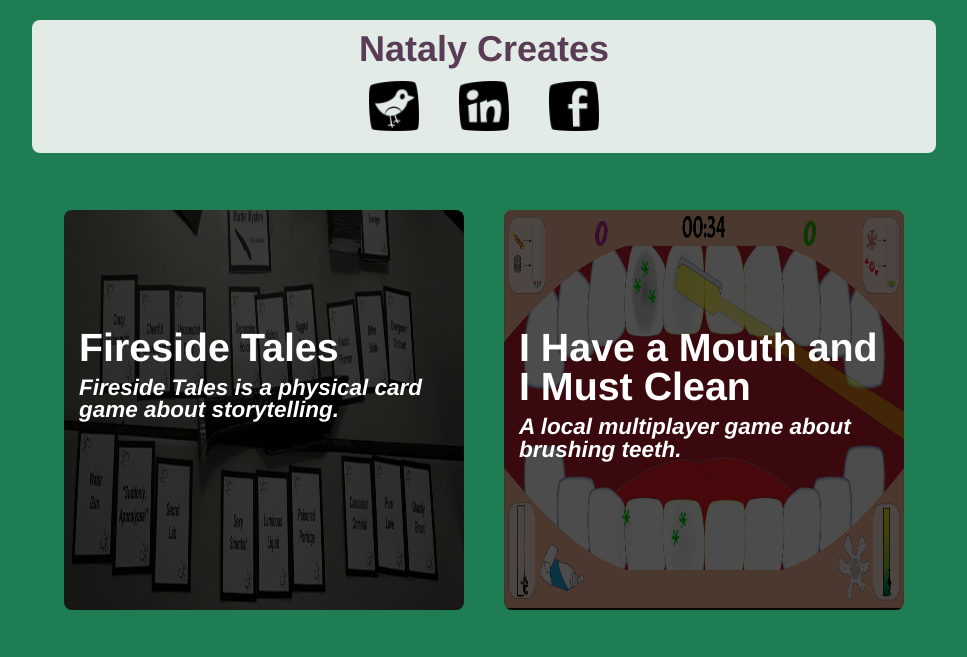
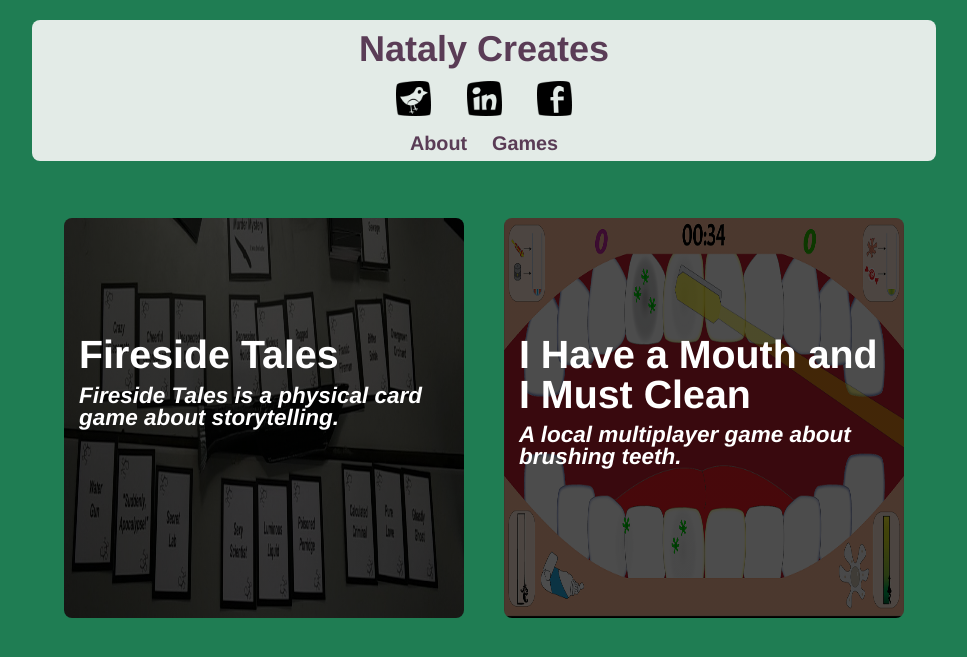
Before and after one commit to NatalyCreates/NatalyCreates.github.io, a Jekyll site: the page built from index.html, in a window 1280 px wide. Shown: the top 657 px of the page, without its empty margins (156-1123 px from the left). Built offline with Jekyll 4.4.1, drawn with Linux system fonts in a browser that asks for light colours.

Commit message:
header updated

```diff
--- a/_includes/header.html
+++ b/_includes/header.html
@@ -13,4 +13,10 @@
 	<!--
 	<a href="mailto:{{ site.email }}" target="_blank">{{ site.email }}</a>
 	-->
+	<br />
+	{% for page in site.pages %}
+		{% if page.categories contains 'nav' %}
+			<a class="nav" href="{{ page.url | prepend: site.url }}">{{ page.title }}</a>
+		{% endif %}
+	{% endfor %}
 </div>
--- a/css/style.css
+++ b/css/style.css
@@ -1,5 +1,5 @@
+/* Body */
 
-/* Body */
 body {
 margin: 0;
 padding: 0;
@@ -10,45 +10,81 @@ line-height: 1;
 background-color: #1F7D53;
 }
 
+
 /* Links */
+
 a {
 color: #BADA55;
 text-decoration: none;
 }
+
 a:visited {
 color: darken(#BADA55, 20%);
 text-decoration: none;
 }
+
 a:hover {
 color: #111111;
 text-decoration: underline;
 }
 
+
 /* Title Link */
+
 a.title {
+font-size: 2em;
 color: #5a3c56;
 text-decoration: none;
 }
+
 a.title:visited {
 text-decoration: none;
 }
+
 a.title:hover {
 text-decoration: none;
 }
 
+
 /* Icon Links */
+
 a.icon {
 text-decoration: none;
-margin: 10px auto;
 }
+
 a.icon:visited {
 text-decoration: none;
 }
+
 a.icon:hover {
 text-decoration: none;
 }
 
+
+/* Nav Links */
+
+a.nav {
+font-size: 1.1em;
+margin-left: 10px;
+margin-right: 10px;
+margin-top: 0;
+margin-bottom: 0;
+color: #5a3c56;
+text-decoration: none;
+}
+
+a.nav:visited {
+text-decoration: none;
+}
+
+a.nav:hover {
+color: white;
+background-color: #5a3c56;
+}
+
+
 /* Containers */
+
 div.header {
 padding: 2px;
 border-radius: 8px;
@@ -61,8 +97,6 @@ line-height: 1.5;
 text-align: center;
 background-color: #E3EBE7;
 font-weight: bold;
-font-size: 2em;
-color:
 }
 
 div.blob {
@@ -99,8 +133,8 @@ margin-left: 15px;
 margin-right: 15px;
 margin-top: 5px;
 margin-bottom: 5px;
-height: 50px;
-width: 50px;
+height: 35px;
+width: 35px;
 }
 
 ul.projects {
@@ -145,26 +179,19 @@ margin-bottom: 0 !important;
 
 div.proj {
 color: white;
-
 font-size: 1.25em;
-
 font-weight: bold;
 font-style: italic;
-
 text-align: left;
-
 margin: 15px;
 padding: 0;
 }
 
 div.proj h3 {
 font-size: 1.75em;
-
 font-weight: bold;
 font-style: normal;
-
 text-align: left;
-
 margin-top: 5px;
 margin-bottom: 10px;
 padding: 0;
--- a/pages/about.markdown
+++ b/pages/about.markdown
@@ -1,7 +1,7 @@
 ---
 layout: page
 title: About
-categories: navigate
+categories: nav
 permalink: /about/
 ---
 Hey there! I'm **Nataly Shalem**. I make games and other creative stuff.
--- a/pages/games.html
+++ b/pages/games.html
@@ -1,7 +1,7 @@
 ---
 layout: page
 title: Games
-categories: navigate
+categories: nav
 permalink: /games/
 ---
 
```
Also changed, not shown: temp.html (+0 -27 lines).
